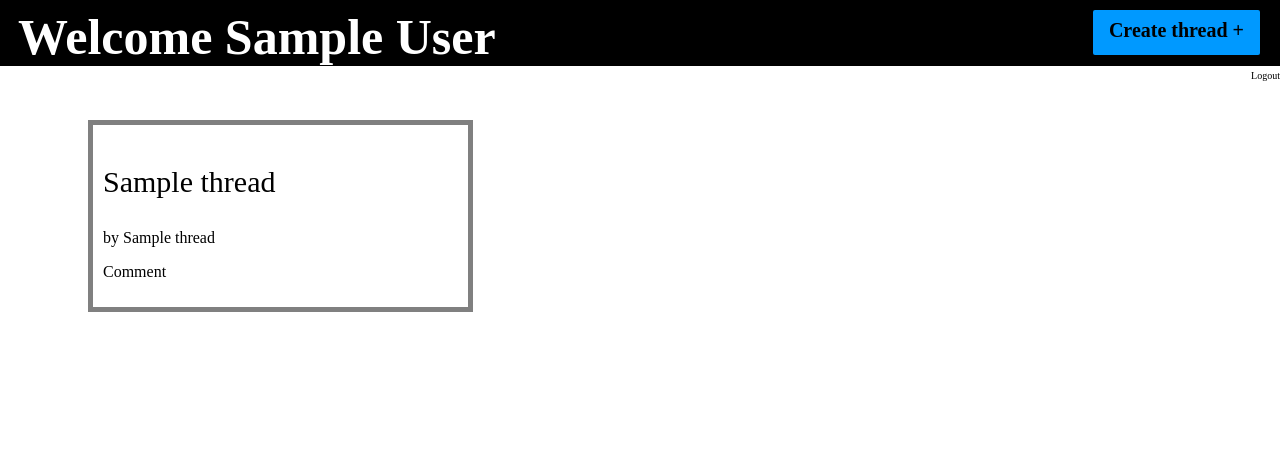
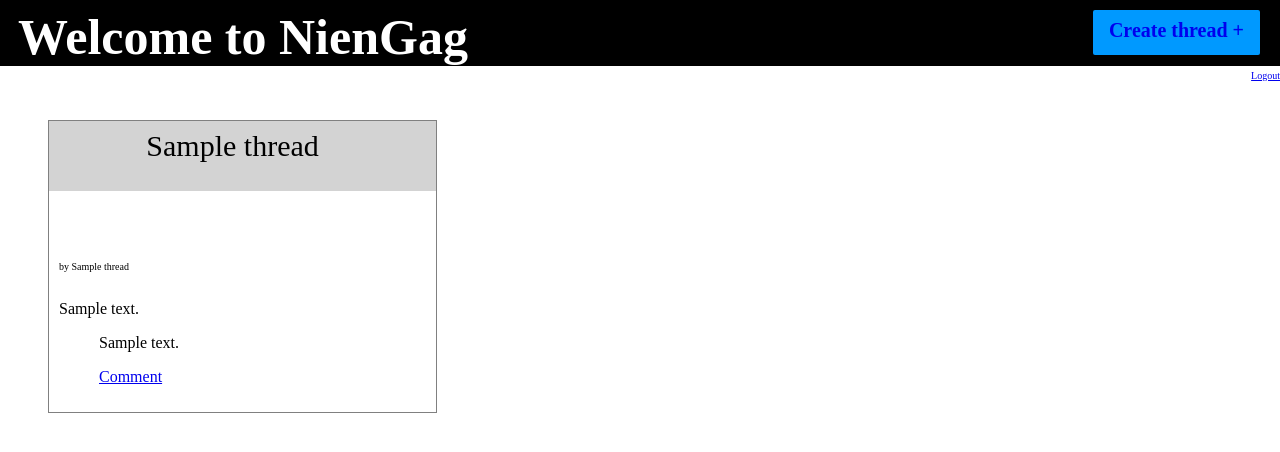
Before and after one commit to SlendaMan/Forum, a PHP site: page /forum.php in a window 1280 px wide. Shown: the top 452 px of the page. Run offline with PHP 8.4, Linux system fonts and the light colour scheme; the visitor is signed in with stand-in values (Sample User, id 1); tables that the repository leaves empty or names only in its code hold one stand-in row (values such as "Sample post"); data that the repository does not hold is empty.

Commit message:
Add files via upload

```diff
--- a/comment.php
+++ b/comment.php
@@ -1,10 +1,11 @@
 <?php
 session_start();
 	include_once("config.php");
-		$tid = $_GET['tid'];
-		if(isset($_POST['comment']) && $_POST['comment']!=""){
+		//$tid = $_GET['tid'];
+		if(isset($_POST['comment']) && $_POST['comment']!="" && isset($_POST['tid'])){
 
 			$com=$_POST['comment'];
+			$tid = htmlentities($_POST['tid']);
 
 			$sql = "INSERT INTO answer values(0,?,?)";
 				if($con = connect_db()){
--- a/commentforum.php
+++ b/commentforum.php
@@ -26,10 +26,10 @@ include_once("config.php");
 
 
 echo"<h1> Comment </h1>
-<form method='post' action='comment.php?tid=$tid' >
+<form method='post' action='comment.php' >
 	<table>
 		<tr><td>Comment:</td><td><textarea name='comment'></textarea></td></tr>
-
+			<input type='hidden' name='tid' value='$tid'>
 		</td></tr>
 
 	<tr><td colspan='2'><input type='submit' value='Comment' ></td></tr>
--- a/comments.php
+++ b/comments.php
@@ -1,30 +1,24 @@
 <?php
 
+		if($tid!=null){
+			$sql= "select content from answer where tid=$tid";
 			include_once("config.php");
-$tid=$_GET['tid'];
-	if($con = connect_db()) {
-		$sql= "select content from answer where tid=$tid";
-		$res = $con->query($sql);
-		if($res->num_rows > 0){
+			$con2 = connect_db();
+					$res2 = $con2->query($sql);
+						if($res2->num_rows > 0){
 
 							echo "<ul>";
-			while($row = $result->fetch_assoc()) {
-				$text = $row['content'];
+							while($row1 = $res2->fetch_assoc()) {
+							$text = $row1['content'];
 
 							echo  "<p class ='text'> $text </p>";
 
 								}
-		$con-> close();
+							$con2-> close();
 
 					}
-
-
 				}
-
-
-
-
-
-
-
+					else{
+						echo "inga kommentarer";
+					}
 ?>
--- a/forum.php
+++ b/forum.php
@@ -8,10 +8,20 @@
 
 	</html>
 	<?php
-	echo "<h1 class='welcome'>Welcome " . $_SESSION['name']."</h1>";
+	echo "<h1 class='welcome'>Welcome to NienGag</h1>" ;
 
+	?>
+	<html>
+		<a class="createthread" href ='skapaThread.php'>
+			</html>
 
-	echo "<p class='createthread'><a href= 'skapaThread.php'> Create thread +</a></p>";
+		<?php
+	echo " Create thread +";
+	?>
+	</html>
+	</a>
+		</div>
+		<?php
 	if($con = connect_db()) {
 		$sql ="select tid, heading, content, name from thread, user where thread.uid = user.id";
 		$result = $con->query($sql);
@@ -23,30 +33,16 @@
 				$heading = $row['heading'];
 				$threadtext=$row['name'];
 
-				$sql= "select content from answer where tid=$tid";
-					$res = $con->query($sql);
-						if($res->num_rows > 0){
 
-							echo "<ul>";
-							while($row = $result->fetch_assoc()) {
-							$text = $row['content'];
-
-							echo  "<p class ='text'> $text </p>";
-
-								}
-							$con-> close();
-
-					}
-					else{
-						echo "inga kommentarer";
-					}
 
 				?>
 				<html>
 				<div class="threadbox">
 					<?php
-				echo  "<p class ='heading'> $heading </p>". " by $threadtext <br>".$row['content'];
 
+				echo  "<p class ='heading'> $heading </p>". " <p class='by'> by $threadtext </p><br>".$row['content'] ."<br>";
+
+				include('comments.php');
 				echo "<p><a href = 'comment.php?tid=$tid'> Comment </a></p>";
 				?>
 			</div>
--- a/stil.css
+++ b/stil.css
@@ -28,48 +28,24 @@ body{
 	background-color: ;
 }
 
-
-a:link{
-
-	color:black;
-
-;
-
-	text-decoration: none;
-}
-
-a:visited{
-
-	color:black;
-
-
-
-	text-decoration: none;
-
-}
-a:hover {
-    text-decoration: underline;
-}
-
-a:active {
-    text-decoration: underline;
+a.createthread:visited{
+	color:white;
 }
 
 .createthread{
-	position: absolute;
+	  position: absolute;
 	right:20px;
-	top:-10px;
+	background-color: #09f;
+	text-decoration: none;
+	top:10px;
 	font-size: 20px;
-	    color: #fff;
     display: inline-block;
     line-height: 40px;
     height: 45px;
     padding: 0 16px;
     border-radius: 2px;
-
     font-weight: 700;
     margin-left: 10px;
-    background-color: #09f;
 }
 .welcome{
 	background-color: black;
@@ -95,12 +71,26 @@ a:active {
 
 .heading{
 	font-size: 30px;
+	background-color: lightgrey;
+	color:black;
+	height:70px;
+	width:100%;
+	position: relative;
+	top:-40px;
+	left:-10px;
+	padding-right: 20px;
+	text-align: center;
+
+	line-height:50px;
 
 }
 .threadbox {
     width: 320px;
     padding: 10px;
-    border: 5px solid gray;
+    border: 1px solid gray;
     margin: 0;
     width: 30%;
 }
+.by{
+	font-size: 10px;
+}
```
Lines whose indentation alone changed are shown as unchanged.
